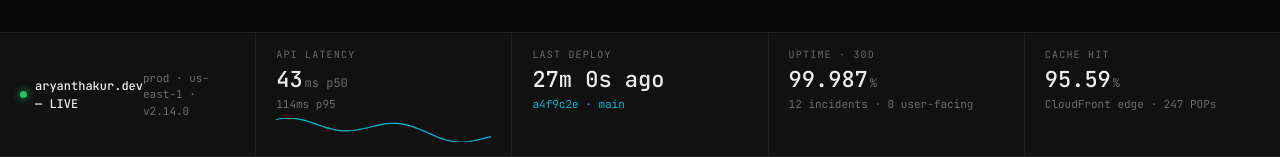
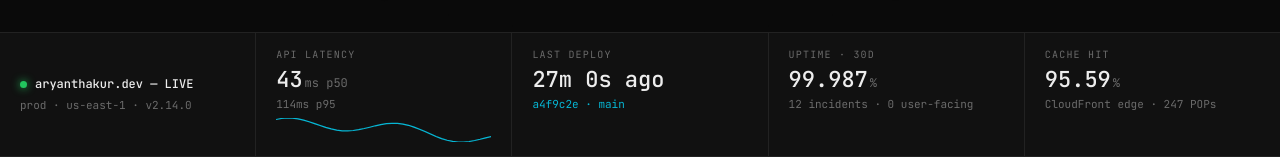
Before and after one commit to AryanThakur01/personal-portfolio, a React (Vite) app in the folder web/: page / in a window 1280 px wide. Shown: the part 768-925 px from the top of the page. Built offline with nearby package versions, Linux system fonts and the light colour scheme.

Commit message:
fix(health): stack header cell vertically to match other cells

```diff
--- a/web/src/components/SystemHealth.tsx
+++ b/web/src/components/SystemHealth.tsx
@@ -103,7 +103,7 @@
 
 function StatusHeader() {
   return (
-    <div className="flex items-center justify-between">
+    <div className="flex flex-col gap-1">
       <div className="flex items-center gap-2 font-mono text-[12px] font-medium text-text">
         <span
           className="w-[7px] h-[7px] rounded-full bg-green shrink-0"
```
